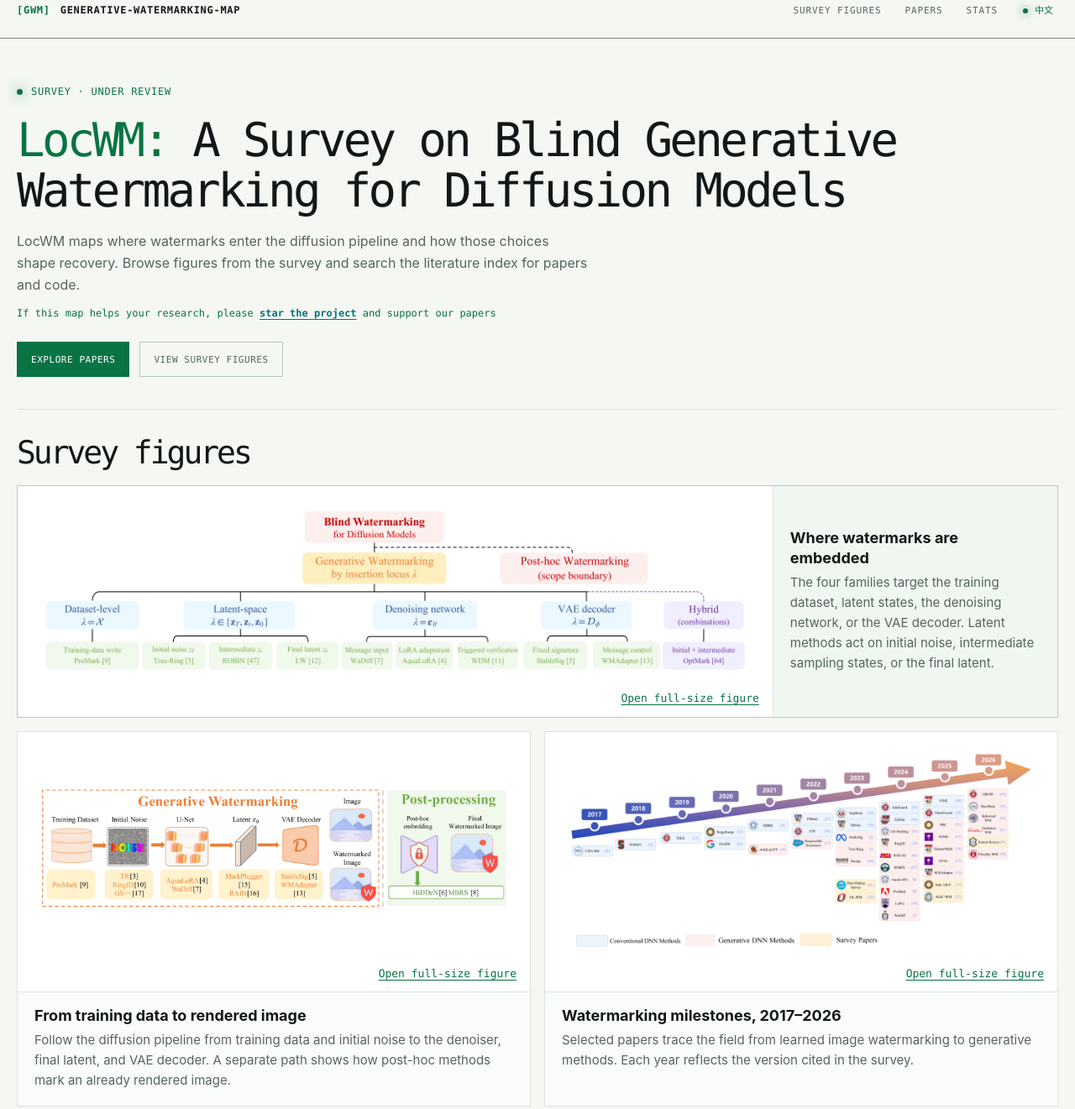
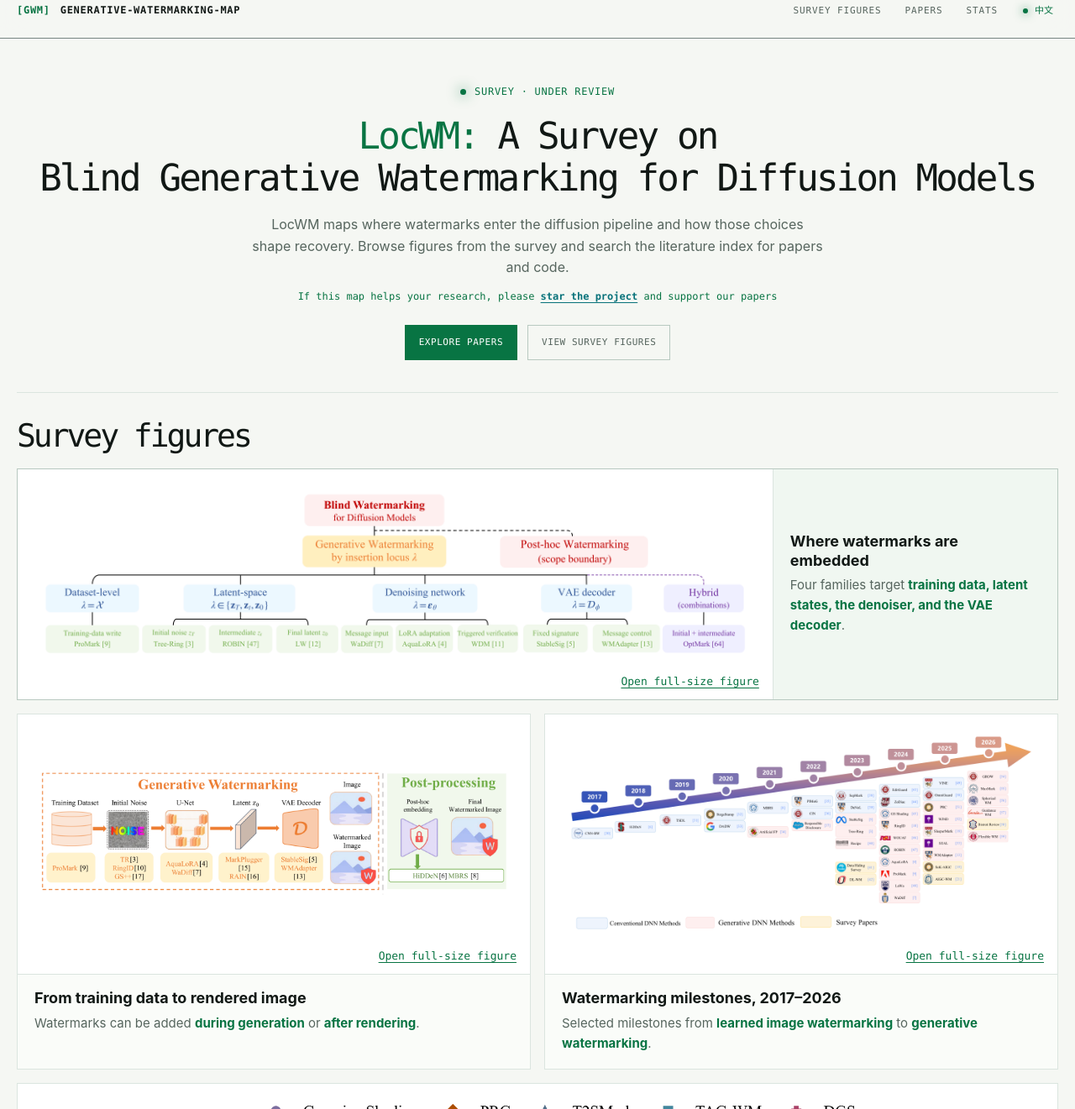
Before and after one commit to rmpku/generative-watermarking-map, a website: page docs/index.html in a window 1280 px wide. Shown: the part 19-1340 px from the top of the page at 84% size. Drawn offline with Linux system fonts and the light colour scheme.

Commit message:
Center the LocWM title and show the full paper index by default

```diff
--- a/docs/index.html
+++ b/docs/index.html
@@ -7,7 +7,7 @@
     <meta name="description" content="Figures from the LocWM survey and a searchable index of blind generative watermarking methods for diffusion models." />
     <meta property="og:title" content="LocWM: A Survey on Blind Generative Watermarking for Diffusion Models" />
     <title>LocWM: A Survey on Blind Generative Watermarking for Diffusion Models</title>
-    <link rel="stylesheet" href="styles.css?v=locwm-survey" />
+    <link rel="stylesheet" href="styles.css?v=locwm-layout" />
   </head>
   <body>
     <a class="skip-link" href="#papers">Skip to paper index</a>
@@ -34,7 +34,7 @@
       <section class="hero page-section" id="map">
         <div class="hero-copy">
           <p class="eyebrow"><span class="signal-dot" aria-hidden="true"></span><span data-i18n="surveyStatus">Survey · Under review</span></p>
-          <h1 id="surveyTitle" data-i18n="heroTitle"><em>LocWM:</em> A Survey on Blind Generative Watermarking for Diffusion Models</h1>
+          <h1 id="surveyTitle" data-i18n="heroTitle"><em>LocWM:</em> A Survey on <span class="survey-topic">Blind Generative Watermarking for Diffusion Models</span></h1>
           <p class="hero-description" data-i18n="heroDescription">
             LocWM maps where watermarks enter the diffusion pipeline and how those choices shape recovery. Browse figures from the survey and search the literature index for papers and code.
           </p>
@@ -58,7 +58,7 @@
             </a>
             <figcaption>
               <h3 data-i18n="taxonomyTitle">Where watermarks are embedded</h3>
-              <p data-i18n="taxonomyCaption">The four families target the training dataset, latent states, the denoising network, or the VAE decoder. Latent methods act on initial noise, intermediate sampling states, or the final latent.</p>
+              <p data-i18n="taxonomyCaption">Four families target <strong>training data, latent states, the denoiser, and the VAE decoder</strong>.</p>
             </figcaption>
           </figure>
 
@@ -69,7 +69,7 @@
             </a>
             <figcaption>
               <h3 data-i18n="pipelineTitle">From training data to rendered image</h3>
-              <p data-i18n="pipelineCaption">Follow the diffusion pipeline from training data and initial noise to the denoiser, final latent, and VAE decoder. A separate path shows how post-hoc methods mark an already rendered image.</p>
+              <p data-i18n="pipelineCaption">Watermarks can be added <strong>during generation</strong> or <strong>after rendering</strong>.</p>
             </figcaption>
           </figure>
 
@@ -80,7 +80,7 @@
             </a>
             <figcaption>
               <h3 data-i18n="timelineTitle">Watermarking milestones, 2017–2026</h3>
-              <p data-i18n="timelineCaption">Selected papers trace the field from learned image watermarking to generative methods. Each year reflects the version cited in the survey.</p>
+              <p data-i18n="timelineCaption">Selected milestones from <strong>learned image watermarking</strong> to <strong>generative watermarking</strong>.</p>
             </figcaption>
           </figure>
 
@@ -91,7 +91,7 @@
             </a>
             <figcaption>
               <h3 data-i18n="experimentTitle">Payload, recovery, and image diversity</h3>
-              <p data-i18n="experimentCaption">The SD2.1-base experiment measures bit recovery under Gaussian noise and compares within-prompt diversity against unmarked outputs using the same seeds. Watermark identity is held fixed within each prompt. Recovery accuracy uses returned messages. At 512 bits, PRC returned 101 of 128 messages.</p>
+              <p data-i18n="experimentCaption">Across payload sizes, compare <strong>bit recovery under noise</strong> and <strong>within-prompt diversity at fixed watermark identity</strong>.</p>
             </figcaption>
           </figure>
         </div>
@@ -181,6 +181,6 @@
       <div><span data-i18n="footerText">Built as a living research index</span> <span class="footer-cursor">█</span></div>
     </footer>
 
-    <script src="script.js?v=locwm-survey" defer></script>
+    <script src="script.js?v=locwm-layout" defer></script>
   </body>
 </html>
--- a/docs/script.js
+++ b/docs/script.js
@@ -4,7 +4,7 @@ const I18N = {
     navPapers: "Papers",
     navStats: "Stats",
     surveyStatus: "Survey · Under review",
-    heroTitle: "<em>LocWM:</em> A Survey on Blind Generative Watermarking for Diffusion Models",
+    heroTitle: "<em>LocWM:</em> A Survey on <span class=\"survey-topic\">Blind Generative Watermarking for Diffusion Models</span>",
     heroDescription: "LocWM maps where watermarks enter the diffusion pipeline and how those choices shape recovery. Browse figures from the survey and search the literature index for papers and code.",
     starNote: "If this map helps your research, please <a href=\"https://github.com/rmpku/generative-watermarking-map\" target=\"_blank\" rel=\"noreferrer\">star the project</a> and support our papers",
     explorePapers: "Explore papers",
@@ -12,16 +12,16 @@ const I18N = {
     figuresTitle: "Survey figures",
     openFigure: "Open full-size figure",
     taxonomyTitle: "Where watermarks are embedded",
-    taxonomyCaption: "The four families target the training dataset, latent states, the denoising network, or the VAE decoder. Latent methods act on initial noise, intermediate sampling states, or the final latent.",
+    taxonomyCaption: "Four families target <strong>training data, latent states, the denoiser, and the VAE decoder</strong>.",
     taxonomyAlt: "Tree of watermark embedding loci with four primary families and a hybrid branch.",
     pipelineTitle: "From training data to rendered image",
-    pipelineCaption: "Follow the diffusion pipeline from training data and initial noise to the denoiser, final latent, and VAE decoder. A separate path shows how post-hoc methods mark an already rendered image.",
+    pipelineCaption: "Watermarks can be added <strong>during generation</strong> or <strong>after rendering</strong>.",
     pipelineAlt: "Diffusion pipeline with representative watermarking methods marked at the stages they modify.",
     timelineTitle: "Watermarking milestones, 2017–2026",
-    timelineCaption: "Selected papers trace the field from learned image watermarking to generative methods. Each year reflects the version cited in the survey.",
+    timelineCaption: "Selected milestones from <strong>learned image watermarking</strong> to <strong>generative watermarking</strong>.",
     timelineAlt: "Timeline from 2017 to 2026 with color-coded milestones for conventional learned methods, generative methods, and surveys.",
     experimentTitle: "Payload, recovery, and image diversity",
-    experimentCaption: "The SD2.1-base experiment measures bit recovery under Gaussian noise and compares within-prompt diversity against unmarked outputs using the same seeds. Watermark identity is held fixed within each prompt. Recovery accuracy uses returned messages. At 512 bits, PRC returned 101 of 128 messages.",
+    experimentCaption: "Across payload sizes, compare <strong>bit recovery under noise</strong> and <strong>within-prompt diversity at fixed watermark identity</strong>.",
     experimentAlt: "Three plots track recovery under noise, perceptual diversity, and semantic diversity as payload increases.",
     expandPapers: "Show all",
     collapsePapers: "Show first 3",
@@ -74,16 +74,16 @@ const I18N = {
     figuresTitle: "综述图表",
     openFigure: "查看高清图",
     taxonomyTitle: "按嵌入位置划分水印方法",
-    taxonomyCaption: "四类方法分别作用于训练数据集、潜空间、去噪网络或 VAE 解码器。潜空间方法进一步按采样阶段划分为初始噪声、中间状态和最终潜变量。",
+    taxonomyCaption: "四类方法分别作用于<strong>训练数据、潜空间、去噪网络和 VAE 解码器</strong>。",
     taxonomyAlt: "水印嵌入位置分类树，包含四个主要类别和一个混合分支。",
     pipelineTitle: "从训练数据到生成图像",
-    pipelineCaption: "图中标出了训练数据、初始噪声、去噪网络、最终潜变量和 VAE 解码器等水印嵌入位置。右侧展示在图像生成后添加水印的路径。",
+    pipelineCaption: "水印可在<strong>生成过程中</strong>嵌入，也可在<strong>图像生成后</strong>添加。",
     pipelineAlt: "扩散生成流程示意图，标出代表性水印方法及其作用阶段。",
     timelineTitle: "水印研究的演进（2017–2026）",
-    timelineCaption: "时间线选取代表性论文，回顾从学习式图像水印到生成式水印的发展。年份以综述引用的论文版本为准。",
+    timelineCaption: "从<strong>学习式图像水印</strong>到<strong>生成式水印</strong>的代表性工作。",
     timelineAlt: "2017 至 2026 年水印研究时间线，以颜色区分传统学习式方法、生成式方法和综述。",
     experimentTitle: "水印容量、恢复与图像多样性",
-    experimentCaption: "实验在 SD2.1-base 上测量高斯噪声下的比特恢复率，并用相同种子生成的无水印图像作为参照，比较同一提示词下的图像多样性。每个提示词内固定水印身份。比特准确率按成功返回的消息计算，在 512 比特容量下，PRC 从 128 张图像中成功返回了 101 条消息。",
+    experimentCaption: "比较不同容量下的<strong>抗噪比特恢复率</strong>和<strong>固定水印身份时同一提示词下的图像多样性</strong>。",
     experimentAlt: "三张曲线图展示随水印容量变化的噪声下恢复表现、感知多样性和语义多样性。",
     expandPapers: "展开全部",
     collapsePapers: "折叠到前 3 篇",
@@ -125,7 +125,7 @@ const I18N = {
   }
 };
 
-const state = { lang: "en", query: "", year: "all", code: "all", locus: "all", modality: "all", expanded: false };
+const state = { lang: "en", query: "", year: "all", code: "all", locus: "all", modality: "all", expanded: true };
 let papers = [];
 
 const $ = (selector) => document.querySelector(selector);
@@ -291,8 +291,8 @@ function renderAll() { renderPapers(); renderStats(); }
 
 function bind() {
   $("#languageToggle").addEventListener("click", () => { state.lang = state.lang === "en" ? "zh" : "en"; applyLanguage(); });
-  $("#searchInput").addEventListener("input", (event) => { state.query = event.target.value; state.expanded = false; renderPapers(); });
-  [["#yearFilter", "year"], ["#codeFilter", "code"], ["#locusFilter", "locus"], ["#modalityFilter", "modality"]].forEach(([selector, key]) => $(selector).addEventListener("change", (event) => { state[key] = event.target.value; state.expanded = false; renderPapers(); }));
+  $("#searchInput").addEventListener("input", (event) => { state.query = event.target.value; renderPapers(); });
+  [["#yearFilter", "year"], ["#codeFilter", "code"], ["#locusFilter", "locus"], ["#modalityFilter", "modality"]].forEach(([selector, key]) => $(selector).addEventListener("change", (event) => { state[key] = event.target.value; renderPapers(); }));
   $("#expandToggle").addEventListener("click", () => { state.expanded = !state.expanded; renderPapers(); });
 }
 
--- a/docs/styles.css
+++ b/docs/styles.css
@@ -109,17 +109,17 @@ button, a, input, select { outline-color: var(--green); outline-offset: 3px; }
 .page-section { padding: 72px 0; }
 .page-section[id] { scroll-margin-top: 64px; }
 .hero { padding: 54px 0 38px; border-bottom: 1px solid var(--line); }
-.hero-copy { max-width: 1060px; }
-.eyebrow { display: flex; align-items: center; gap: 10px; margin: 0 0 18px; color: var(--green); font-size: 12px; }
+.hero-copy { text-align: center; }
+.eyebrow { display: flex; align-items: center; justify-content: center; gap: 10px; margin: 0 0 18px; color: var(--green); font-size: 12px; }
 .signal-dot { display: inline-block; width: 7px; height: 7px; border-radius: 50%; background: var(--green); box-shadow: 0 0 16px var(--green); }
 h1, h2, h3, p { margin-top: 0; }
-h1 { margin-bottom: 18px; font: 500 clamp(34px, 4.35vw, 58px)/1.08 var(--mono); letter-spacing: -0.065em; text-wrap: balance; }
+h1 { margin-bottom: 18px; font: 500 clamp(34px, 3.45vw, 46px)/1.13 var(--mono); letter-spacing: -0.065em; text-wrap: balance; }
 h1 em { color: var(--green); font-style: normal; }
-.hero-description { max-width: 680px; margin-bottom: 12px; color: var(--muted); font-size: 1rem; }
+.hero-description { max-width: 680px; margin: 0 auto 12px; color: var(--muted); font-size: 1rem; }
 .hero-star-note { margin-bottom: 24px; color: var(--green); font: 12px/1.6 var(--mono); }
 .hero-star-note a { color: var(--cyan); font-weight: 700; text-decoration: underline; text-decoration-thickness: 1px; text-underline-offset: 3px; }
 .hero-star-note a:hover { color: var(--text); }
-.hero-actions { display: flex; flex-wrap: wrap; gap: 12px; }
+.hero-actions { display: flex; flex-wrap: wrap; justify-content: center; gap: 12px; }
 .button { display: inline-flex; align-items: center; gap: 18px; min-height: 42px; padding: 0 16px; border: 1px solid var(--line-bright); font-family: var(--mono); font-size: 11px; letter-spacing: 0.05em; text-transform: uppercase; transition: transform 160ms ease, border-color 160ms ease, color 160ms ease, background 160ms ease; }
 .button:hover { transform: translateY(-2px); border-color: var(--green); }
 .button-primary { color: #ffffff; border-color: var(--green); background: var(--green); }
@@ -144,6 +144,7 @@ h1 em { color: var(--green); font-style: normal; }
 .survey-figure-featured figcaption { align-content: center; border-top: 0; border-left: 1px solid var(--line); background: #f0f7f1; }
 .survey-figure h3 { margin-bottom: 6px; font-size: 1.125rem; line-height: 1.3; }
 .survey-figure figcaption p { margin-bottom: 0; color: var(--muted); font-size: 0.9375rem; }
+.survey-figure figcaption strong { color: var(--green); }
 .survey-figure-wide figcaption p { max-width: 85ch; }
 
 .terminal-card { overflow: hidden; border: 1px solid var(--line-bright); background: rgba(11, 17, 18, 0.86); box-shadow: 24px 24px 0 rgba(22, 35, 33, 0.24); }
@@ -287,6 +288,10 @@ h2 { margin-bottom: 0; font: 500 clamp(28px, 4vw, 45px)/1 var(--mono); letter-sp
 .footer-cursor { margin-left: 4px; color: var(--green); animation: blink 1.1s steps(2, start) infinite; }
 @keyframes blink { 50% { opacity: 0; } }
 
+@media (min-width: 1000px) {
+  .survey-topic { display: block; }
+}
+
 @media (max-width: 960px) {
   .terminal-card { max-width: 650px; }
   .overview-grid { grid-template-columns: repeat(2, minmax(0, 1fr)); }
```
